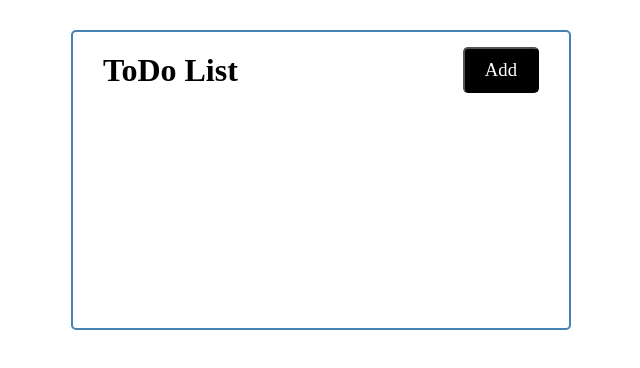
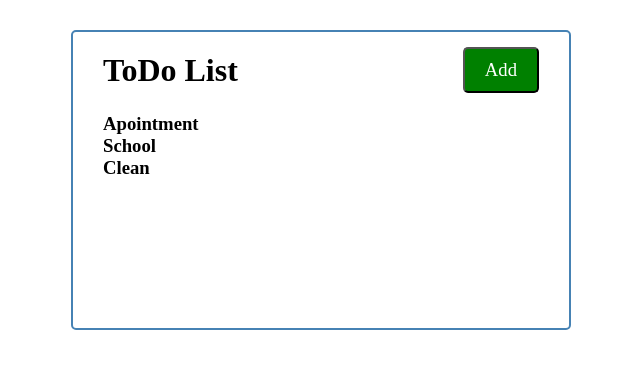
Before and after one commit to AngelRomanchuk/Sem2_term1, a React (Create React App) app in the folder React/todo_list/: page / in a window 1280 px wide. Shown: the top 368 px of the page, without its empty margins (319-959 px from the left). Built offline with nearby package versions, Linux system fonts and the light colour scheme.

Commit message:
lesson2/create defoult tasks

```diff
--- a/React/todo_list/src/App.js
+++ b/React/todo_list/src/App.js
@@ -1,10 +1,13 @@
 import './App.css';
 import Header from './Components/Header';
+import Tasks from './Components/Tasks';
 
 function App() {
+
   return (
     <div className="container">
       <Header title="ToDo List"/>
+      <Tasks />
     </div>
   );
 }
--- a/React/todo_list/src/Components/Button.jsx
+++ b/React/todo_list/src/Components/Button.jsx
@@ -1,8 +1,14 @@
 import React from 'react'
 
-function Button({text}) {
+function Button({text, color, onClick}) {
+
+// const onClick = () => {
+//     console.log("clic");
+// }
   return (
-    <button className='btn'>{text}</button>
+    <button style={{backgroundColor: color}} className='btn' onClick={onClick}>
+        {text}
+    </button>
   )
 }
 
--- a/React/todo_list/src/Components/Header.jsx
+++ b/React/todo_list/src/Components/Header.jsx
@@ -2,10 +2,13 @@ import PropTypes from 'prop-types'
 import Button from './Button';
 
 function Header({title}) {
+    const onClick = () => {
+        console.log("clic");
+    }
   return (
     <header>
       <h1>{title}</h1>
-      <Button text="Add"/>
+      <Button text="Add" color="green" onClick={onClick}/>
     </header>
   );
 }
--- /dev/null
+++ b/React/todo_list/src/Components/Tasks.jsx
@@ -0,0 +1,16 @@
+import React from 'react'
+
+const tasks = [
+    {id:1, text:'Apointment', date:'July 20, 2024 at 1pm', reminder:true},
+    {id:1, text:'School', date:'July 24, 2024 at 10am', reminder:false},
+    {id:1, text:'Clean', date:'July 23, 2024 at 12pm', reminder:true}
+];
+const Tasks = () => {
+  return (
+    <>
+        {tasks.map((tasks)=>(<h3 key={tasks.id}>{tasks.text}</h3>))}
+    </>
+  );
+}
+
+export default Tasks
```
